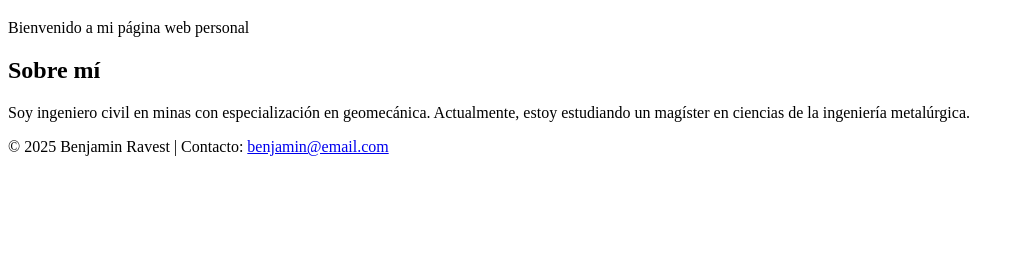
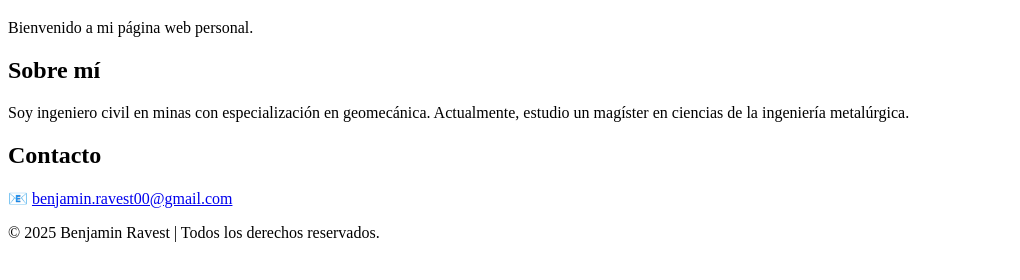
Before and after one commit to Benjaalbo/benjaminravest.com, a plain HTML site: page index.html in a window 1280 px wide. Shown: the part 62-342 px from the top of the page, without its empty margins (0-1020 px from the left). Drawn offline with Linux system fonts and the light colour scheme.

Commit message:
Update index.html

```diff
--- a/index.html
+++ b/index.html
@@ -4,21 +4,29 @@
     <meta charset="UTF-8">
     <meta name="viewport" content="width=device-width, initial-scale=1.0">
     <title>Benjamin Ravest</title>
-    <link rel="stylesheet" href="styles.css?v=2">
+    <link rel="stylesheet" href="styles.css?v=3">
 </head>
 <body>
     <header>
         <h1>¡Hola, soy Benjamin Ravest! 👋</h1>
-        <p>Bienvenido a mi página web personal</p>
+        <p>Bienvenido a mi página web personal.</p>
     </header>
 
-    <section class="profile">
+    <section class="about">
         <h2>Sobre mí</h2>
-        <p>Soy ingeniero civil en minas con especialización en geomecánica. Actualmente, estoy estudiando un magíster en ciencias de la ingeniería metalúrgica.</p>
+        <p>
+            Soy ingeniero civil en minas con especialización en geomecánica.
+            Actualmente, estudio un magíster en ciencias de la ingeniería metalúrgica.
+        </p>
     </section>
-<!-- Forzando actualización de GitHub Pages -->
+
+    <section class="contact">
+        <h2>Contacto</h2>
+        <p>📧 <a href="mailto:benjamin.ravest00@gmail.com">benjamin.ravest00@gmail.com</a></p>
+    </section>
+
     <footer>
-        <p>© 2025 Benjamin Ravest | Contacto: <a href="mailto:benjamin.ravest00@gmail.com">benjamin@email.com</a></p>
+        <p>© 2025 Benjamin Ravest | Todos los derechos reservados.</p>
     </footer>
 </body>
 </html>
```
